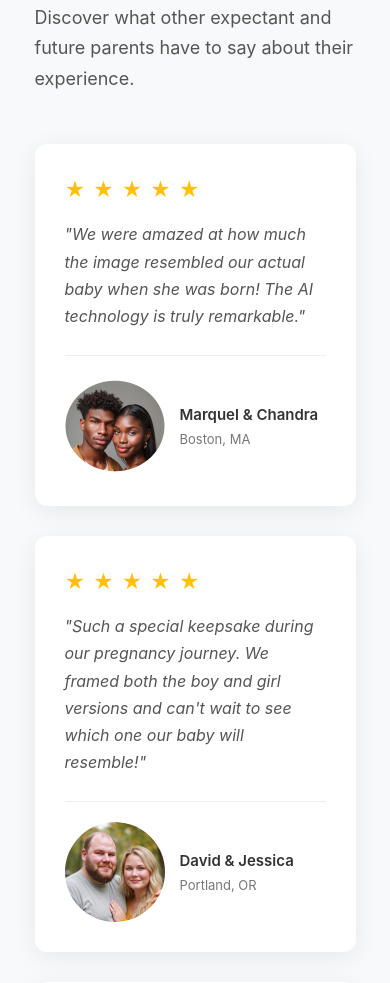
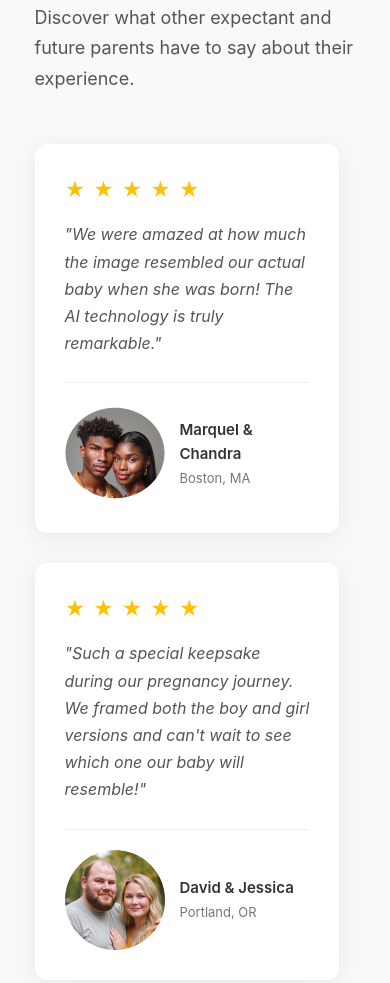
Before and after one commit to steve2999/Futurebaby-website, a plain HTML site: page index.html in a window 390 px wide. Shown: the part 5344-6327 px from the top of the page. Drawn offline with Linux system fonts and the light colour scheme.

Commit message:
Add Testimonials section HTML and responsive CSS

```diff
--- a/style.css
+++ b/style.css
@@ -742,6 +742,35 @@ div.hero-images img.hero-arrow-image {
     .total-price-label {
         font-size: 15px;
     }
+    /* Testimonials Adjustments for very small screens */
+    .testimonials h2 {
+        font-size: 26px;
+    }
+    .testimonial-grid {
+        flex-direction: column; /* Stack cards */
+        align-items: center;   /* Center stacked cards */
+        gap: 30px;
+    }
+    .testimonial-card {
+        flex-basis: auto;   /* Reset flex-basis */
+        width: 95%;         /* Cards take most of width */
+        max-width: 380px;   /* Cap width */
+        padding: 20px;
+    }
+    .testimonial-quote {
+        font-size: 15px; /* Smaller quote text */
+    }
+    .author-avatar {
+        width: 60px; /* Further reduced avatar size */
+        height: 60px;
+        margin-right: 10px; /* Reduce space */
+    }
+    .author-name {
+        font-size: 14px;
+    }
+    .author-location {
+        font-size: 12px;
+    }
     .total-price-value {
         font-size: 19px;
     }
```
